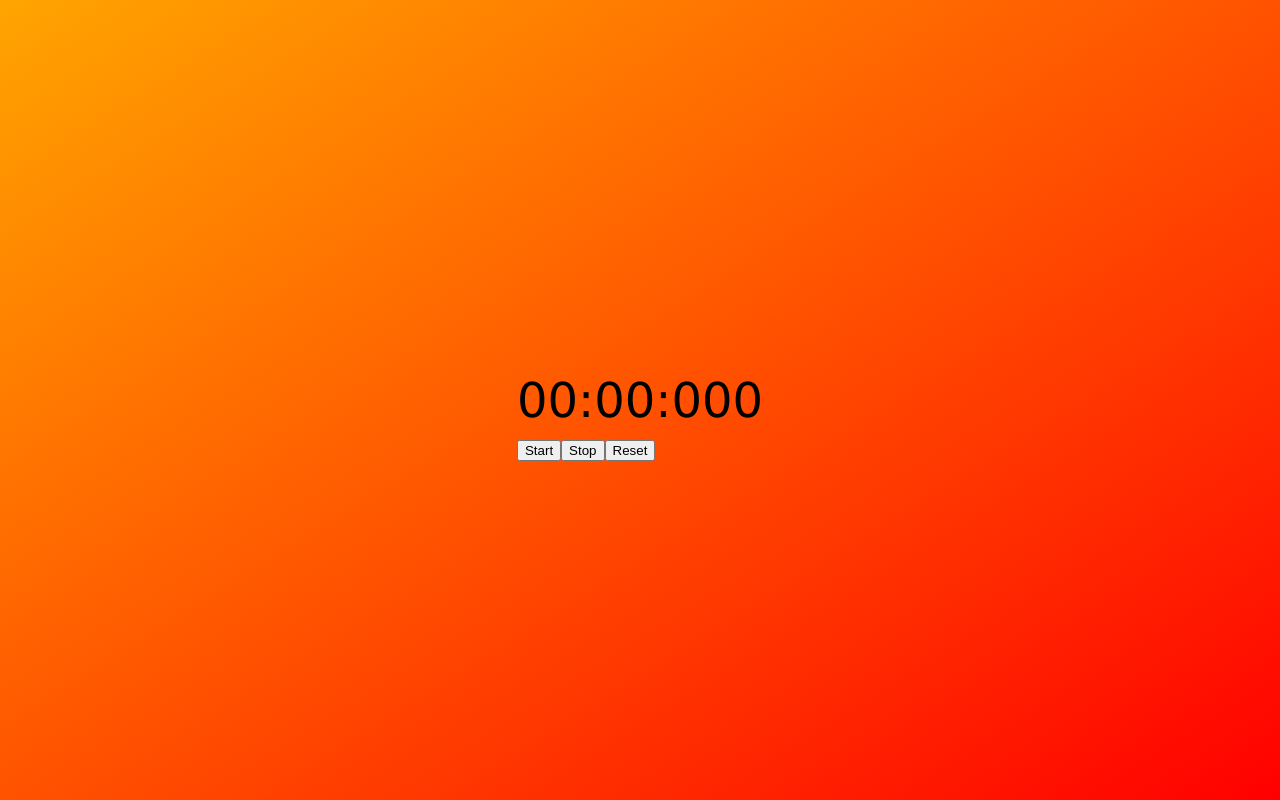
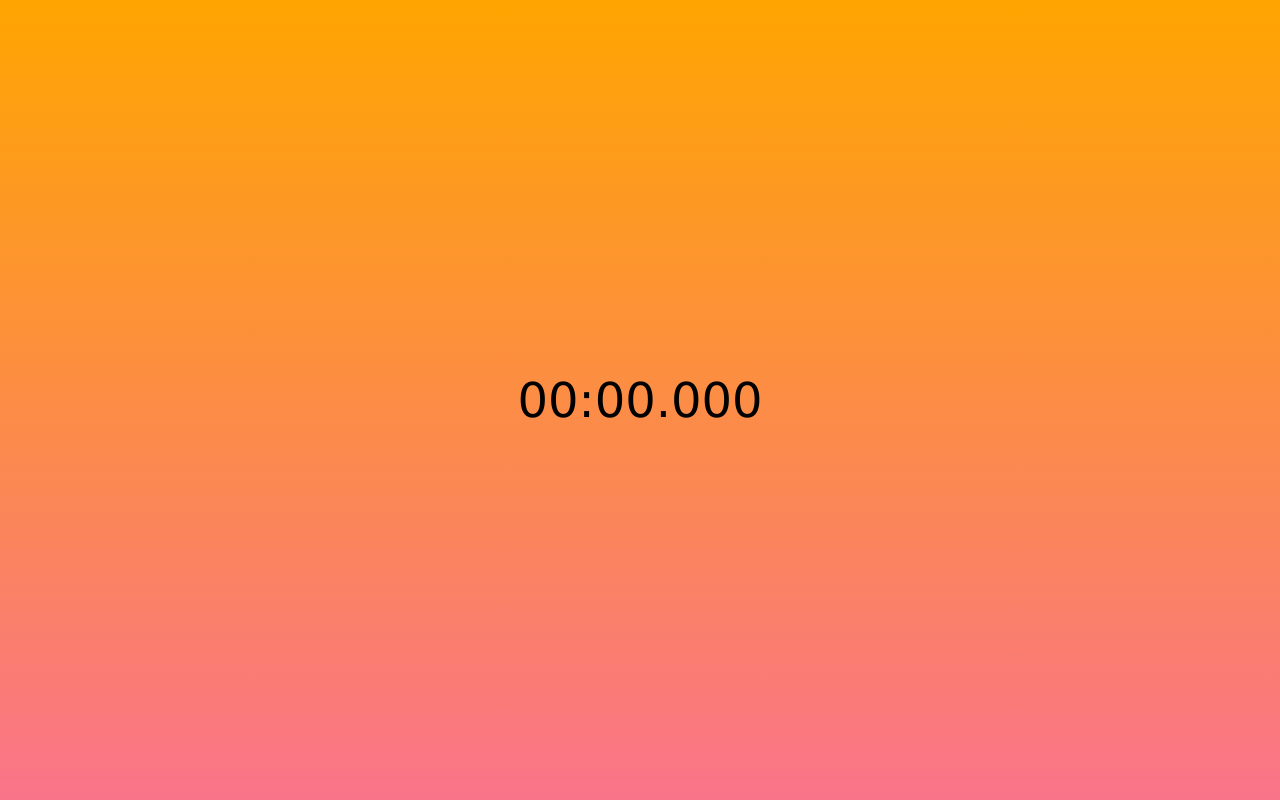
Before and after one commit to Aaddy-1/cube-timer, a React (Create React App) app: page / in a window 1280 px wide. Built offline with nearby package versions, Linux system fonts and the light colour scheme.

Commit message:
Removed buttons and added keyboard controls

```diff
--- a/src/App.css
+++ b/src/App.css
@@ -1,5 +1,5 @@
 .App{
-  background-image: linear-gradient(to bottom right, orange, red);
+  background-image: linear-gradient(orange, rgb(249, 116, 138));
   width: 100vw;
   height: 100vh;
   display: flex;
--- a/src/StopWatch.jsx
+++ b/src/StopWatch.jsx
@@ -10,11 +10,11 @@ function StopWatch() {
     // useState sets the default value for the variable, not the function
     // We set isPause to be true initially
     const [isPaused, setIsPaused] = useState(true);
-    const [stopText] = useState("Stop");
+    // const [stopText] = useState("Stop");
     // Defining the text on the reset function
-    const [resetText] = useState("Reset");
+    // const [resetText] = useState("Reset");
     // Defining the text for the Start Button
-    const [startText] = useState("Start");
+    // const [startText] = useState("Start");
     // Defining the startTime for the timer;
     // We use node References, references in node are basically like states
     // Since we are not interacting with the front end in any way using the startTime variable, we will use referecnes instead of states
@@ -22,8 +22,30 @@ function StopWatch() {
 
     const startTimeRef = useRef(0);
 
+    // This will handle the keypress
+    // const handleKeyDown = (event) => {
+    //     if (event.keyCode === 32) {
+    //         setIsPaused(true);
+    //         setDisplayTime(0);
+    //     }
+    // }
+
+    const handleKeyUp = (event) => {
+        console.log("Key Up");
+        if (event.keyCode === 32) {
+            if (isPaused === true) {
+                start();
+            }
+            else if (isPaused === false) {
+                stop();
+            }
+        }
+    }
 
     useEffect(() => {
+        // First we will add an event listener that will listen for keyboard input
+        // window.addEventListener("keydown", handleKeyDown);
+        window.addEventListener("keyup", handleKeyUp)
         let interval = null;
         let currentTime = new Date().getTime();
         if (isPaused === false) {
@@ -36,10 +58,16 @@ function StopWatch() {
             clearInterval(interval);
         }
         return () => {
+            // We remove the event listener that we added above
+            // window.removeEventListener("keydown", handleKeyDown);
+            window.removeEventListener("keyup", handleKeyUp);
             clearInterval(interval);
         }
 
     });
+
+
+
 
 
     // handling the pause/resume button, we're gonna control everything with just one button for now
@@ -59,9 +87,9 @@ function StopWatch() {
 
     // handling the reset button
 
-    const reset = () => {
-        setDisplayTime(0);
-    }
+    // const reset = () => {
+    //     setDisplayTime(0);
+    // }
 
 
 
@@ -69,9 +97,10 @@ function StopWatch() {
         // We will add the timer element inside the stopWatch element
         <div className = "stopwatch">
             <Timer time={displayTime}/>
-            <button class="startButton" onClick={start}> {startText} </button>
-            <button class="stopButton" onClick={stop}> {stopText} </button>
-            <button class="resetButton" onClick={reset}> {resetText} </button>
+            {/* <button class="startButton" onClick={start}> {startText} </button> */}
+            {/* <span onKeyDown={handleKeyPress}></span> */}
+            {/* <button class="stopButton" onClick={stop}> {stopText} </button> */}
+            {/* <button class="resetButton" onClick={reset}> {resetText} </button> */}
         </div>
 
     )
--- a/src/timer.jsx
+++ b/src/timer.jsx
@@ -29,7 +29,7 @@ export default function Timer(props) {
                 {minutes + ":"}
             </div>
             <div className="seconds">
-                {seconds + ":"}
+                {seconds + "."}
             </div>
             <div className="mili-sec">
                 {miliSeconds}
```
